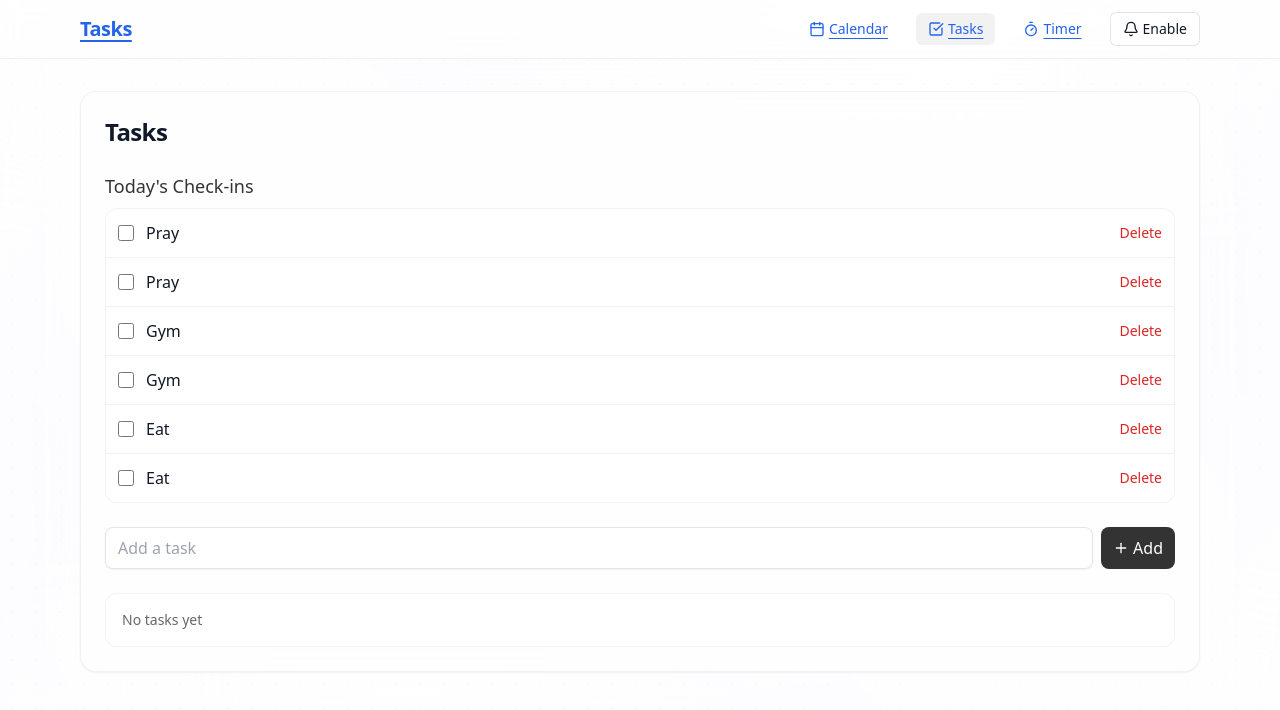
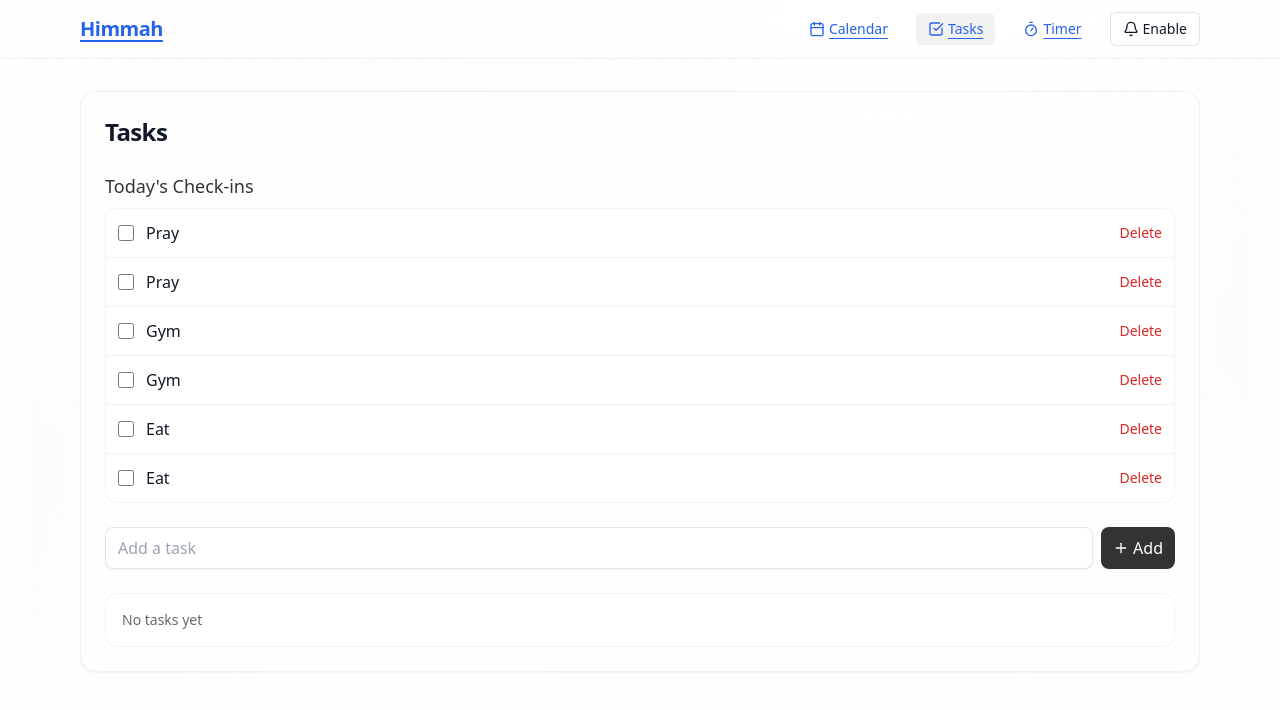
Before and after one commit to yarzadaryan/task-scheduler, a React (Vite) app in the folder web/: page /task-scheduler/tasks in a window 1280 px wide. Shown: the top 710 px of the page. Built offline with nearby package versions, Linux system fonts and the light colour scheme.

Commit message:
chore(brand): rename app to Himmah across UI, document title, and PWA manifest

```diff
--- a/web/index.html
+++ b/web/index.html
@@ -4,7 +4,7 @@
     <meta charset="UTF-8" />
     <link rel="icon" type="image/svg+xml" href="/vite.svg" />
     <meta name="viewport" content="width=device-width, initial-scale=1.0" />
-    <title>web</title>
+    <title>Himmah</title>
   </head>
   <body>
     <div id="root"></div>
--- a/web/src/App.tsx
+++ b/web/src/App.tsx
@@ -25,7 +25,7 @@ export default function App() {
       {!isHome && (
         <header className="sticky top-0 z-10 bg-white/60 backdrop-blur supports-[backdrop-filter]:bg-white/40 border-b border-black/5">
           <div className="mx-auto max-w-6xl px-4 py-3 flex items-center justify-between">
-            <Link to="/" className="text-xl font-semibold tracking-tight">Tasks</Link>
+            <Link to="/" className="text-xl font-semibold tracking-tight">Himmah</Link>
             <nav className="flex items-center gap-4 text-sm">
             <NavLink
               to="/calendar"
--- a/web/src/pages/Home.tsx
+++ b/web/src/pages/Home.tsx
@@ -12,7 +12,7 @@ export default function HomePage() {
       {/* Centered pulsating title */}
       <div className="relative min-h-screen flex flex-col items-center justify-center gap-8 px-4">
         <h1 className="text-6xl md:text-7xl font-black tracking-tight animate-pulse text-black">
-          Task Manager
+          Himmah
         </h1>
         <Link
           to="/tasks"
--- a/web/vite.config.ts
+++ b/web/vite.config.ts
@@ -11,8 +11,8 @@ export default defineConfig({
       registerType: 'autoUpdate',
       includeAssets: ['favicon.svg', 'favicon.ico', 'robots.txt', 'apple-touch-icon.png'],
       manifest: {
-        name: 'Task Scheduler',
-        short_name: 'Tasks',
+        name: 'Himmah',
+        short_name: 'Himmah',
         theme_color: '#ffffff',
         background_color: '#ffffff',
         display: 'standalone',
```
